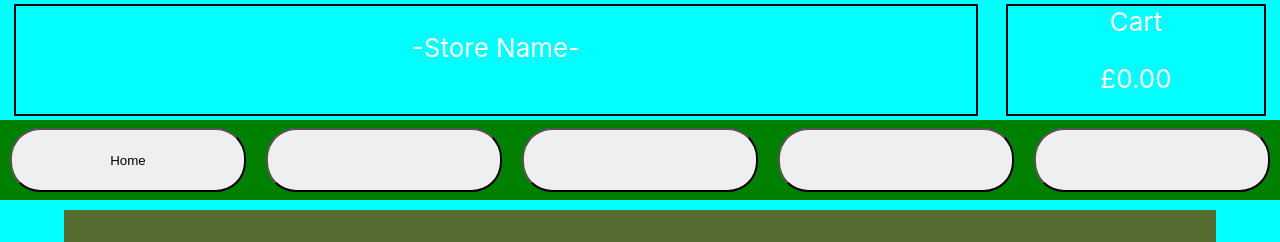
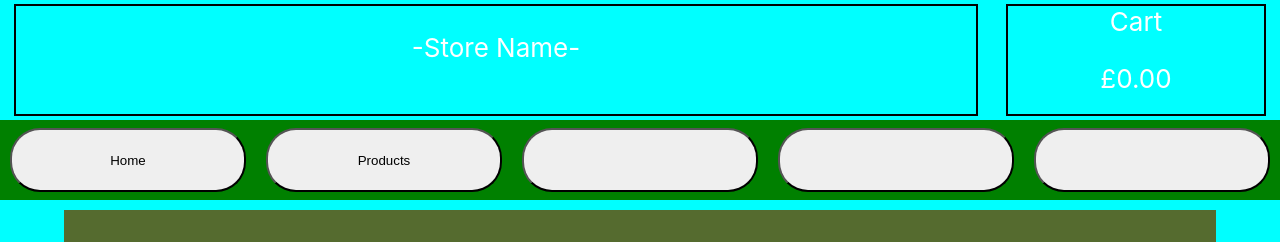
Before and after one commit to PSXLiam/E-CommerceProject, a React (Create React App) app in the folder e-commerce-app/: page / in a window 1280 px wide. Shown: the top 242 px of the page. Built offline with nearby package versions, Linux system fonts and the light colour scheme.

Commit message:
Modify the conditional formatting.
The useState uses a string rather than a number

```diff
--- a/e-commerce-app/src/App.js
+++ b/e-commerce-app/src/App.js
@@ -7,7 +7,7 @@ import { useState } from 'react';
 
 function App() {
 
-  const [currentPage, setCurrentPage] = useState(1)
+  const [currentPage, setCurrentPage] = useState("Home")
   // const [products, setProducts] =  useState(["screen 1", "screen 2"])
 
   return (
@@ -15,10 +15,10 @@ function App() {
       <header className="App-header">
             <AppHeader/>
               <div className='AppBody'>
-                {currentPage == 1 &&
+                {currentPage == "Home" &&
                   <><BodyHome/></>
                 }
-                {currentPage == 2 &&
+                {currentPage == "Help" &&
                   <><BodyHelp/></>
                 }
               </div>
--- a/e-commerce-app/src/AppHeader.js
+++ b/e-commerce-app/src/AppHeader.js
@@ -1,11 +1,12 @@
 import { useState } from 'react';
+import setCurrentPage from './App';
 import './AppHeader.css'
 
 function AppHeader() {
 
     const [pages, setPages] = useState([
         {title: "Home"},
-        {title: ""},
+        {title: "Products"},
         {title: ""},
         {title: ""},
         {title: ""}
@@ -27,7 +28,7 @@ function AppHeader() {
             <div className='headerBottom'>
                 {pages.map((page) => {
                     return(
-                       <button className='headerButton'>{page.title}</button>
+                       <button className='headerButton' onClick={() => {setCurrentPage(pages.title)}}>{page.title}</button>
                     )
                 })}
             </div>
--- a/e-commerce-app/src/BodyHome.js
+++ b/e-commerce-app/src/BodyHome.js
@@ -1,11 +1,12 @@
 import { useState } from 'react';
+import setCurrentPage from './App';
 import './BodyHome.css'
 
 function BodyHome() {
     return(
         <div className='AppBody'>
             <div className='bodyTop'>
-                <div className='bigHelpButton'>
+                <div className='bigHelpButton' onClick={() => {setCurrentPage("Help")}}>
                     <p>Need Help?<br/> Click Here</p>
                 </div>
             </div>
```
